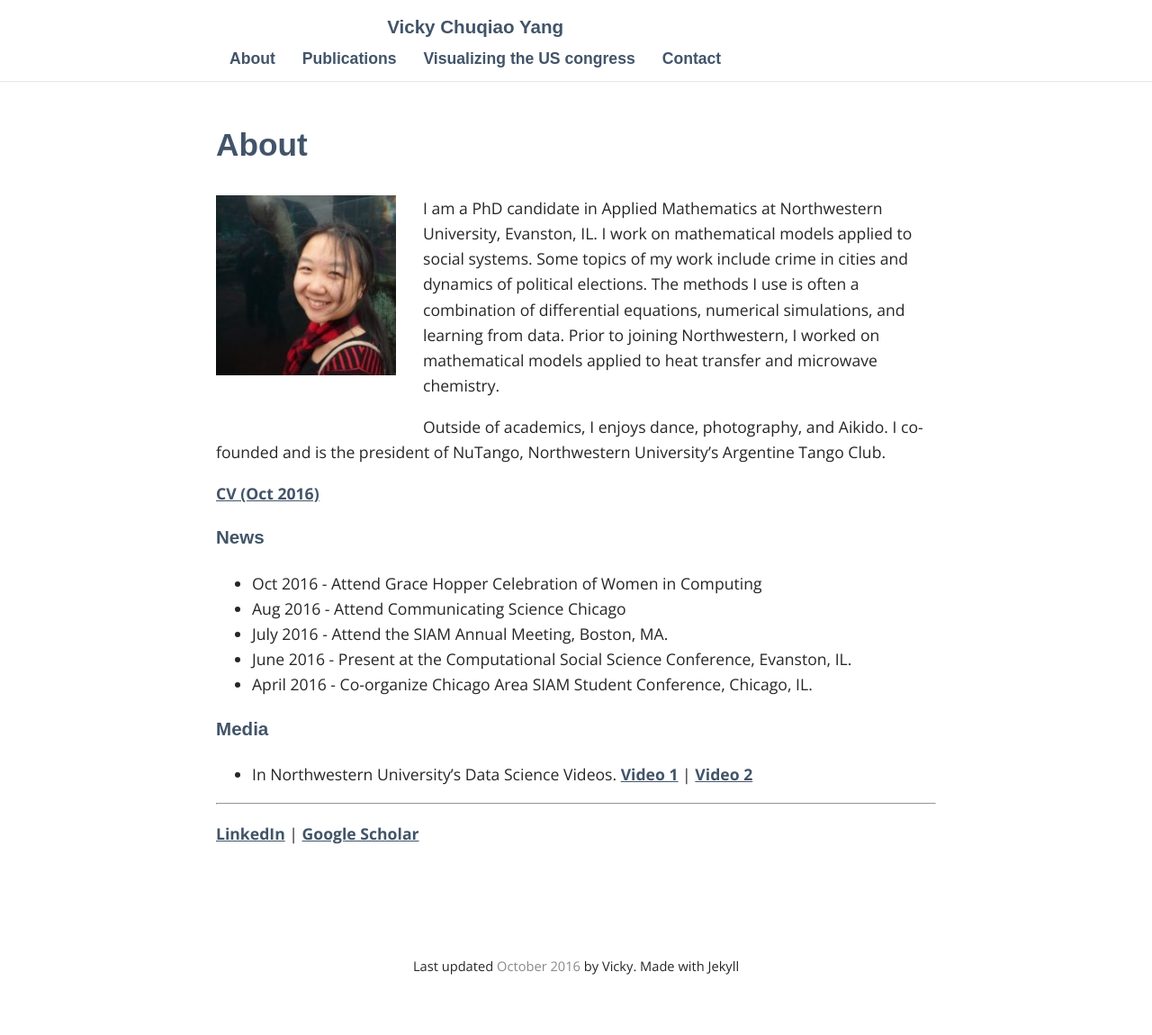
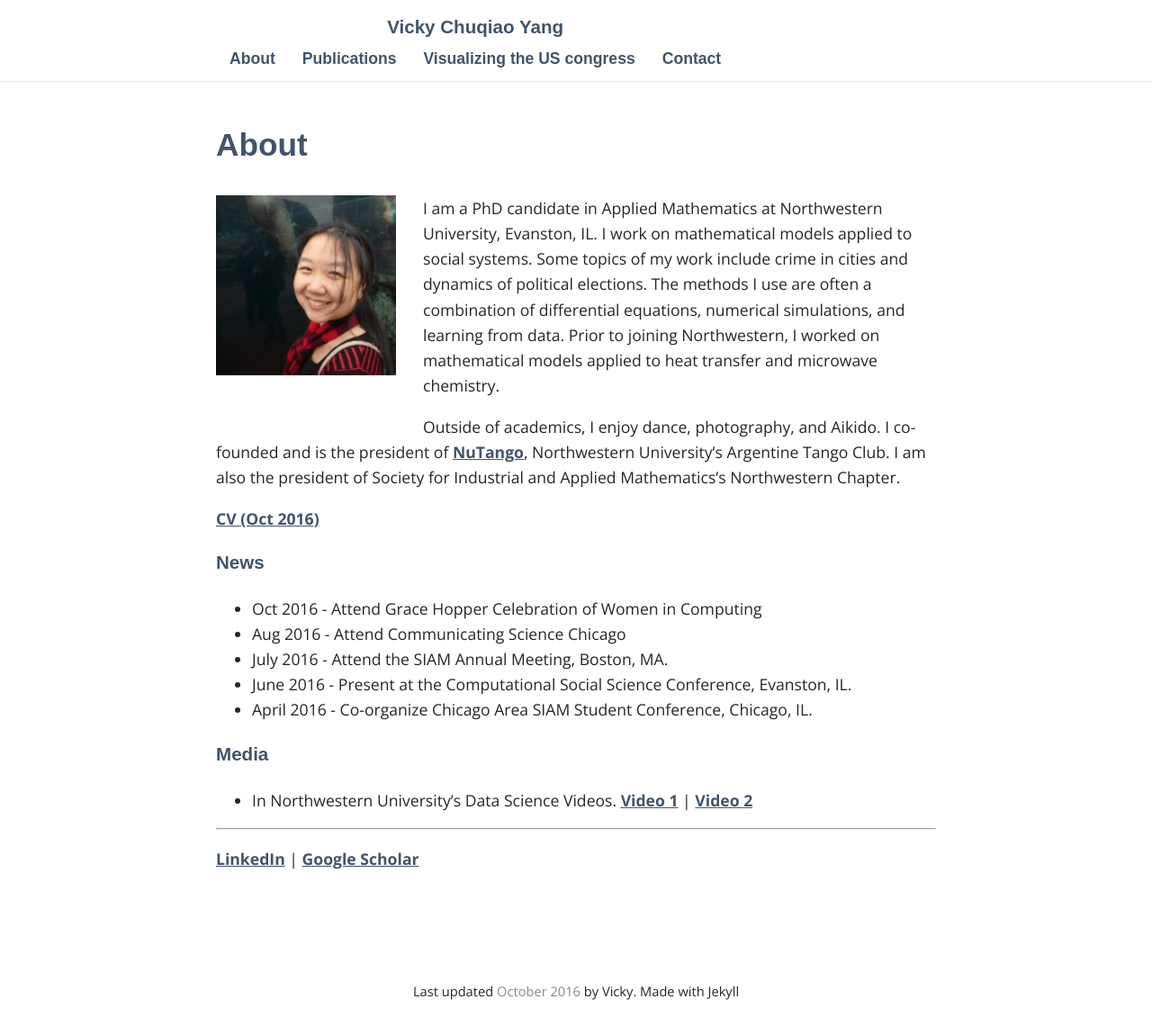
Before and after one commit to vc-yang/vc-yang.github.io, a Jekyll site: the page built from index.md, in a window 1280 px wide and 1154 px high. Shown: the top 1150 px of the window at 90% size. Built offline with Jekyll 4.4.1, drawn with Linux system fonts in a browser that asks for light colours; some web fonts are replaced.

Commit message:
update index

```diff
--- a/index.md
+++ b/index.md
@@ -6,9 +6,9 @@
 ## About
 
 <img style="float: left; margin: 0px 30px 60px 0px;" src="../files/vickyPhoto1.jpg" width = "200"/>
-I am a PhD candidate in Applied Mathematics at Northwestern University, Evanston, IL. I work on mathematical models applied to social systems. Some topics of my work include crime in cities and dynamics of political elections. The methods I use is often a combination of differential equations, numerical simulations, and learning from data. Prior to joining Northwestern, I worked on mathematical models applied to heat transfer and microwave chemistry.
+I am a PhD candidate in Applied Mathematics at Northwestern University, Evanston, IL. I work on mathematical models applied to social systems. Some topics of my work include crime in cities and dynamics of political elections. The methods I use are often a combination of differential equations, numerical simulations, and learning from data. Prior to joining Northwestern, I worked on mathematical models applied to heat transfer and microwave chemistry.
 
-Outside of academics, I enjoys dance, photography, and Aikido. I co-founded and is the president of NuTango, Northwestern University's Argentine Tango Club.
+Outside of academics, I enjoy dance, photography, and Aikido. I co-founded and is the president of [NuTango](http://nutango.wix.com/nutango), Northwestern University's Argentine Tango Club. I am also the president of Society for Industrial and Applied Mathematics's Northwestern Chapter.
 
 [CV (Oct 2016)](../files/Vicky_Yang_CV_Oct_2016.pdf)
 
```
